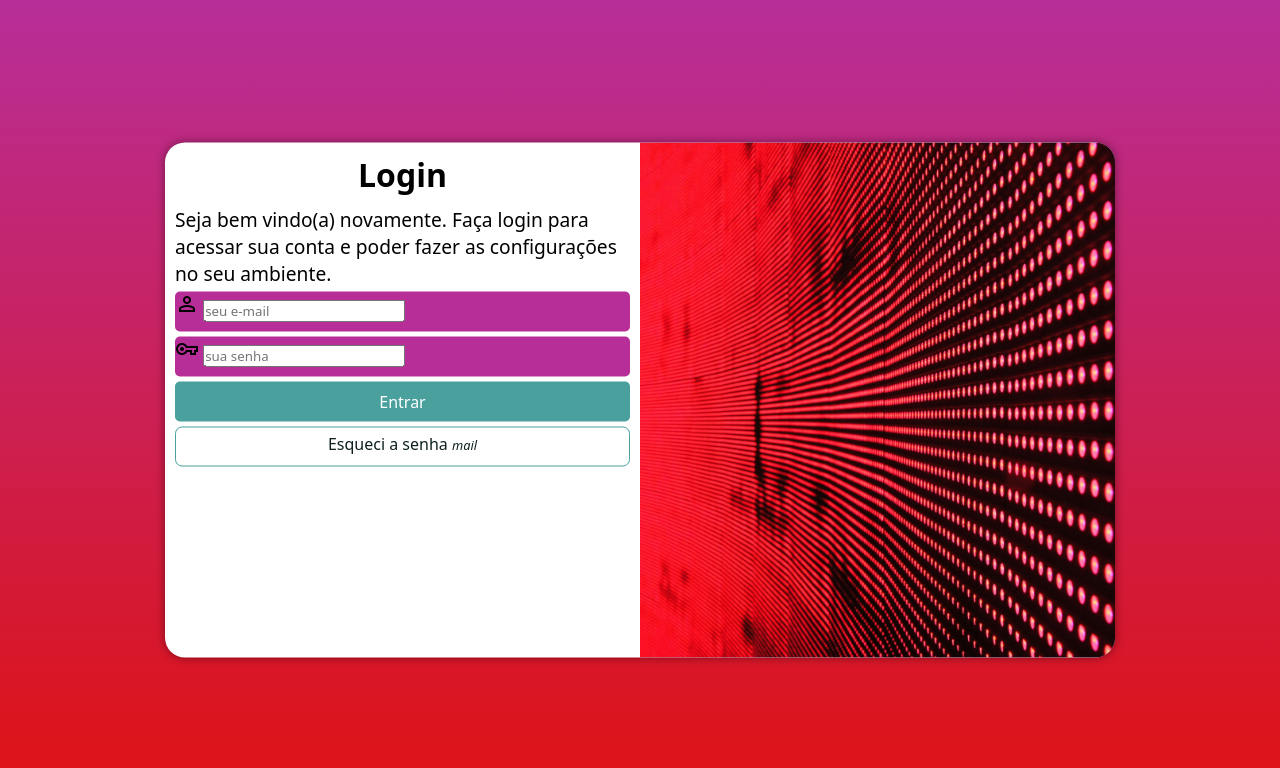
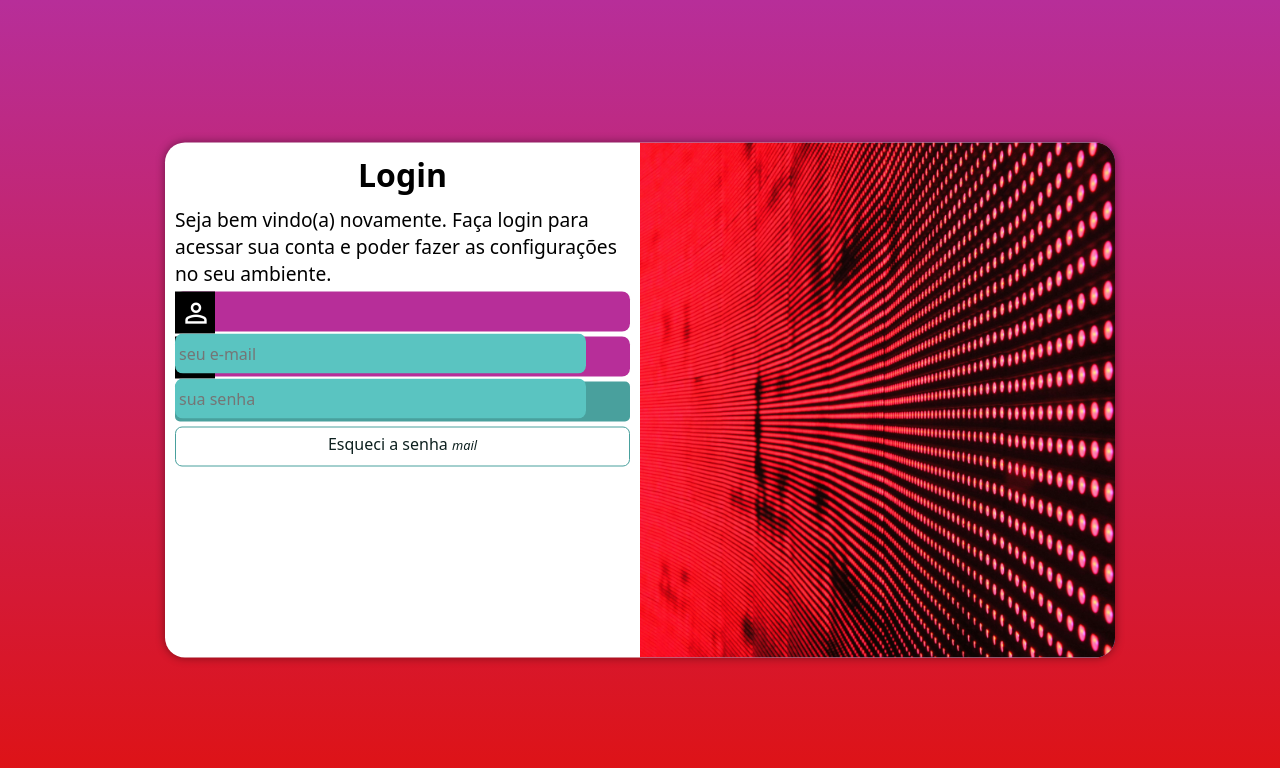
Before and after one commit to juliodev10/projeto-login, a plain HTML site: page index.html in a window 1280 px wide. Drawn offline with nearby package versions, Linux system fonts and the light colour scheme.

Commit message:
tem q atualizar

```diff
--- a/estilos/style.css
+++ b/estilos/style.css
@@ -63,12 +63,33 @@ form > div.campo {
     background-color: #b72e99;
     display: block;
     height: 40px;
-    border-radius: 5px;
+    border-radius: 8px;
     margin: 5px 0px;
 }
 
 div.campo > label {
     display: none;
+}
+
+div.campo > span {
+    color: white;
+    background-color: black;
+    font-size: 2em;
+    width: 40px;
+    padding: 5px;
+}
+
+div.campo > input {
+    background-color:#5ac4c1;
+    font-size: 1em;
+    width: calc(100% - 44px);
+    height: 100%;
+    transform: translateY(-42px);/*pra cima*/
+    transform: translateZ(-10px);
+    border: 0px;
+    border-radius: 8px;
+    padding: 4px;
+
 }
 
 div#formulario > h1{
```
